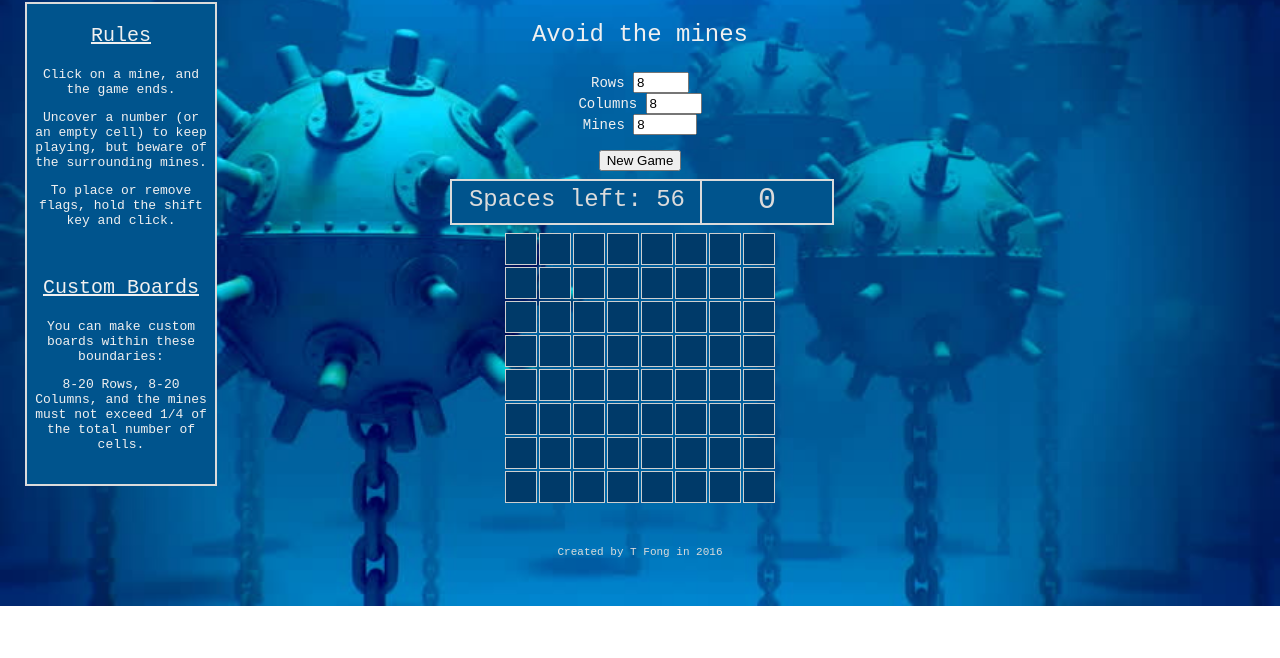
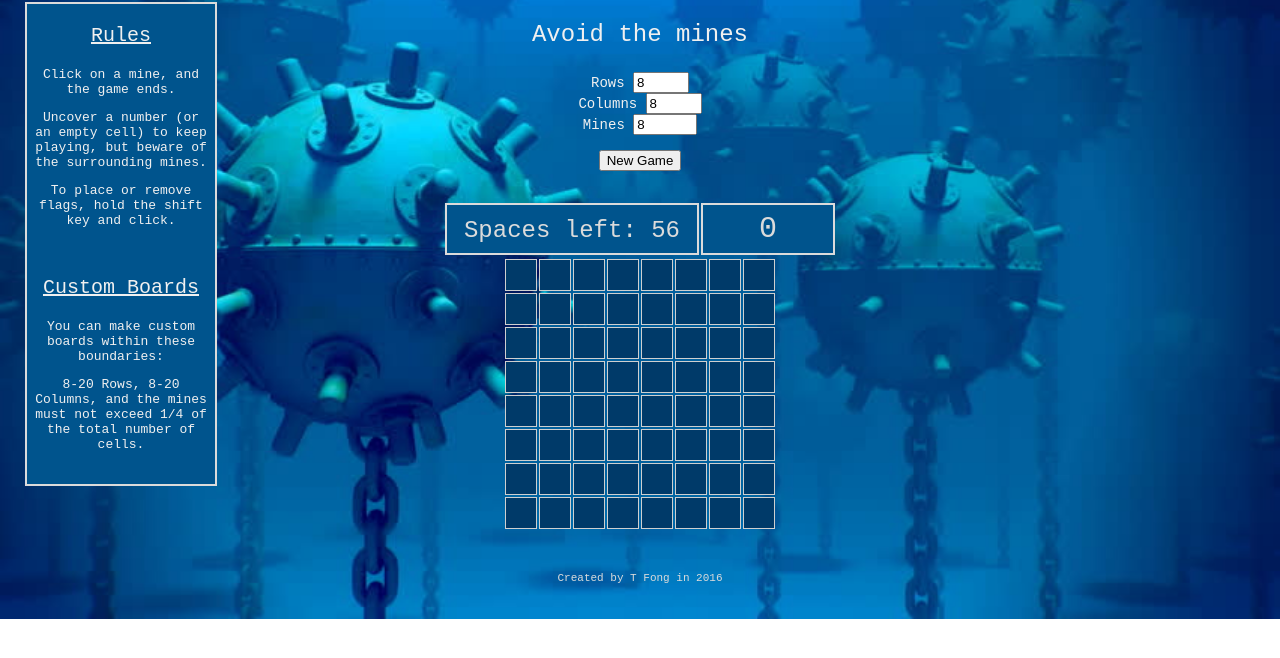
Before and after one commit to tiffanyfong/Minesweeper, a plain HTML site: page v3/index.html in a window 1280 px wide. Shown: the part 78-736 px from the top of the page. Drawn offline with nearby package versions, Linux system fonts and the light colour scheme.

Commit message:
Added files via upload

```diff
--- a/v3/index.html
+++ b/v3/index.html
@@ -33,15 +33,12 @@
             </form>
             <br>
             <button type="button" id="start">New Game</button>
-			<br><br><br><br><br>
+            <br><br><br>
 
-			<div id="spacesBox" class="box">
-				<p id="spaces"></p>
-			</div>
-
-			<div id="timerBox" class="box">
-				<p id="time">0</p>
-			</div>
+            <table> <tr>
+                <td id="spaces" class="box"> </td>
+                <td id="time" class="box"> </td>
+            </tr> </table>
 
             <table id="board"></table>
             <br><br>
--- a/v3/stylesheet.css
+++ b/v3/stylesheet.css
@@ -17,18 +17,17 @@ html {
 }
 
 .box {
-    position: absolute;
+    text-align: center;
     background-color: #00548D;
 
-    border-style: solid;
-    border-width: 2px;
-    border-color: #DBDBDB;
+    border: 2px solid #DBDBDB;
 
     padding-left: 5px;
     padding-right: 5px;
 }
 
 #rulesBox {
+    position: absolute;
     left:25px;
     top:80px;
     height: 480px;
@@ -40,30 +39,21 @@ html {
     font-size: 20px;
 }
 
-
-#spacesBox {
-	left:450px;
-    top:257px;
+#spaces {
+    margin: 0 auto;
     height: 42px;
     width: 240px;
-}
 
-#spaces {
     color: #DBDBDB;
     font-size: 24px;
-	margin: 0;
     padding-top: 5px;
 }
 
-
-#timerBox {
-    left:700px;
-    top:257px;
+#time {
+    margin: 0 auto;
     height: 42px;
     width: 120px;
-}
 
-#time {
     color: #DBDBDB;
     font-size: 30px;
     margin: 0;
```
Lines whose indentation alone changed are shown as unchanged.
